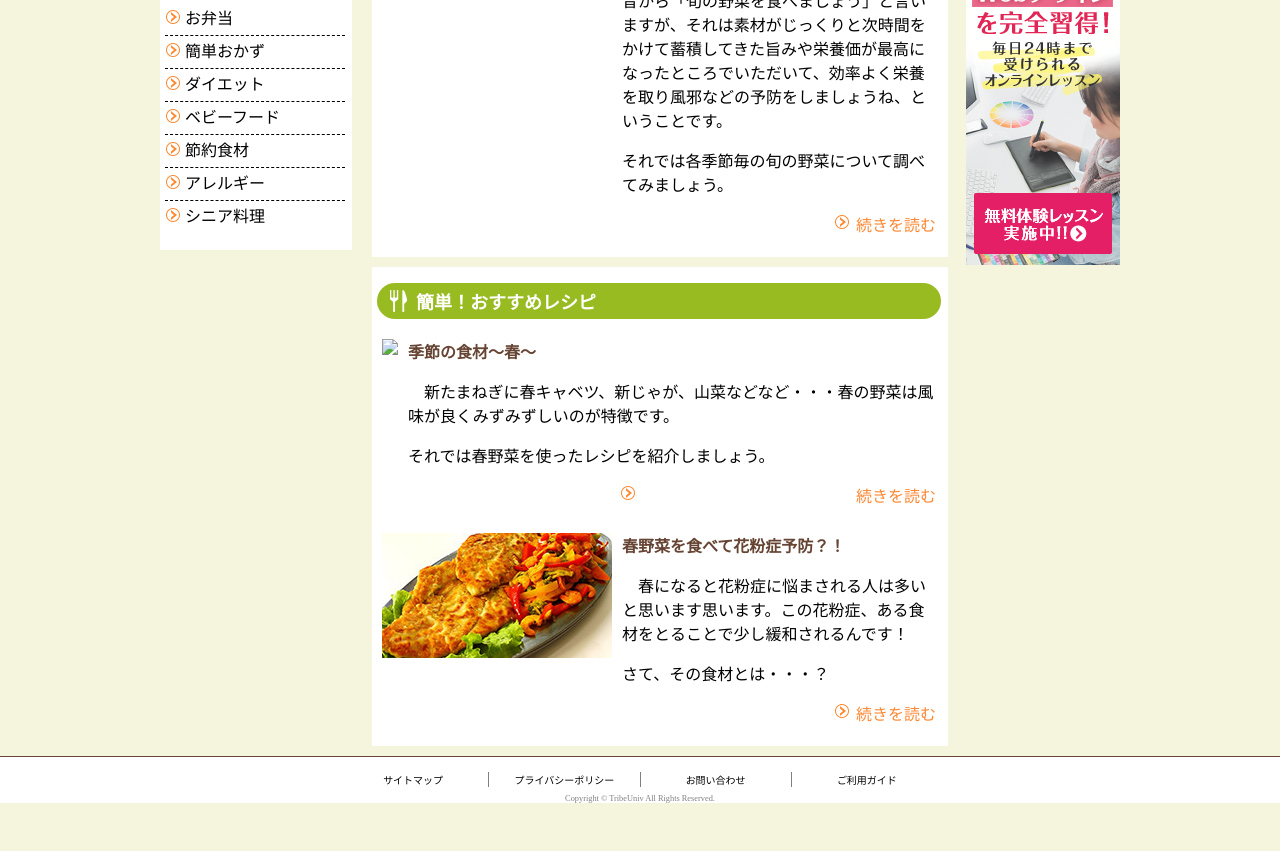
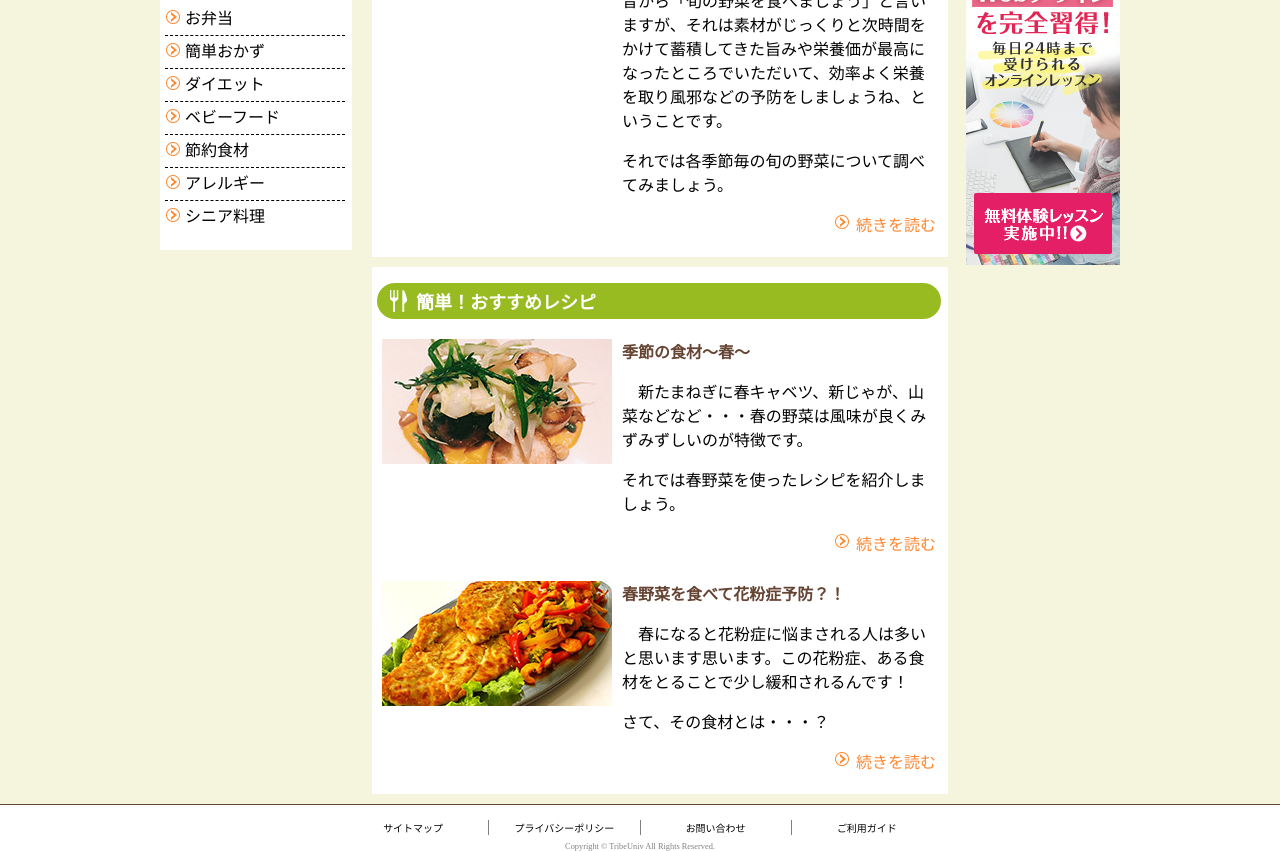
Before and after one commit to ushi-25/COOK-page.github.io, a plain HTML site: page index.html in a window 1280 px wide. Shown: the part 878-1729 px from the top of the page. Before the commit the page ends 1681 px from the top, so only its background shows below. Drawn offline with Linux system fonts and the light colour scheme.

Commit message:
Update index.html

```diff
--- a/index.html
+++ b/index.html
@@ -103,7 +103,7 @@
 
                 <div class="sub_article3">
                     <h2>簡単！おすすめレシピ</h2>
-                    <img class="spring_img" src="../TASK/image/CookCamp/images/contents/pushRecipes1.jpg">
+                    <img class="spring_img" src="./image/CookCamp/images/contents/pushRecipes1.jpg">
                     <div class="spring_recipe_flam">
                         <h3>季節の食材～春～</h3>
                             <p class="recipe_description_indent">新たまねぎに春キャベツ、新じゃが、山菜などなど・・・春の野菜は風味が良くみずみずしいのが特徴です。</p>
```
